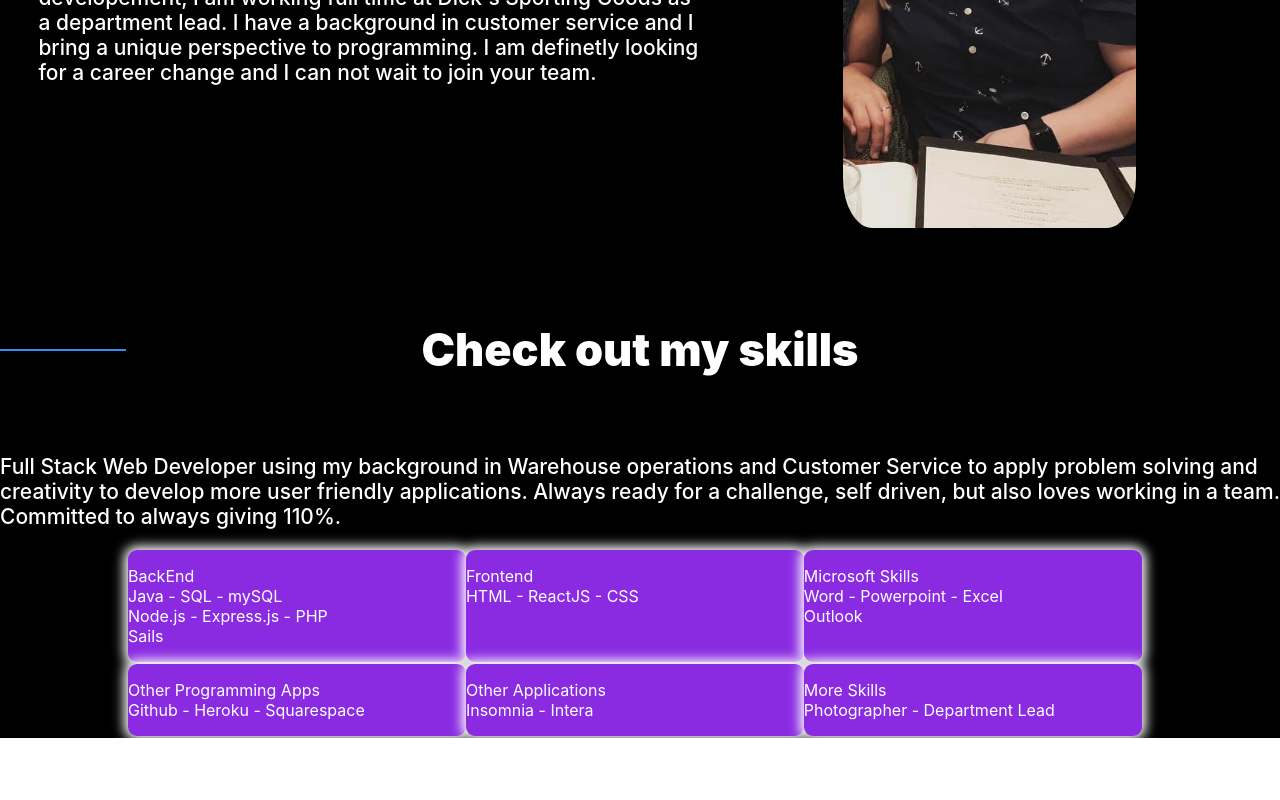
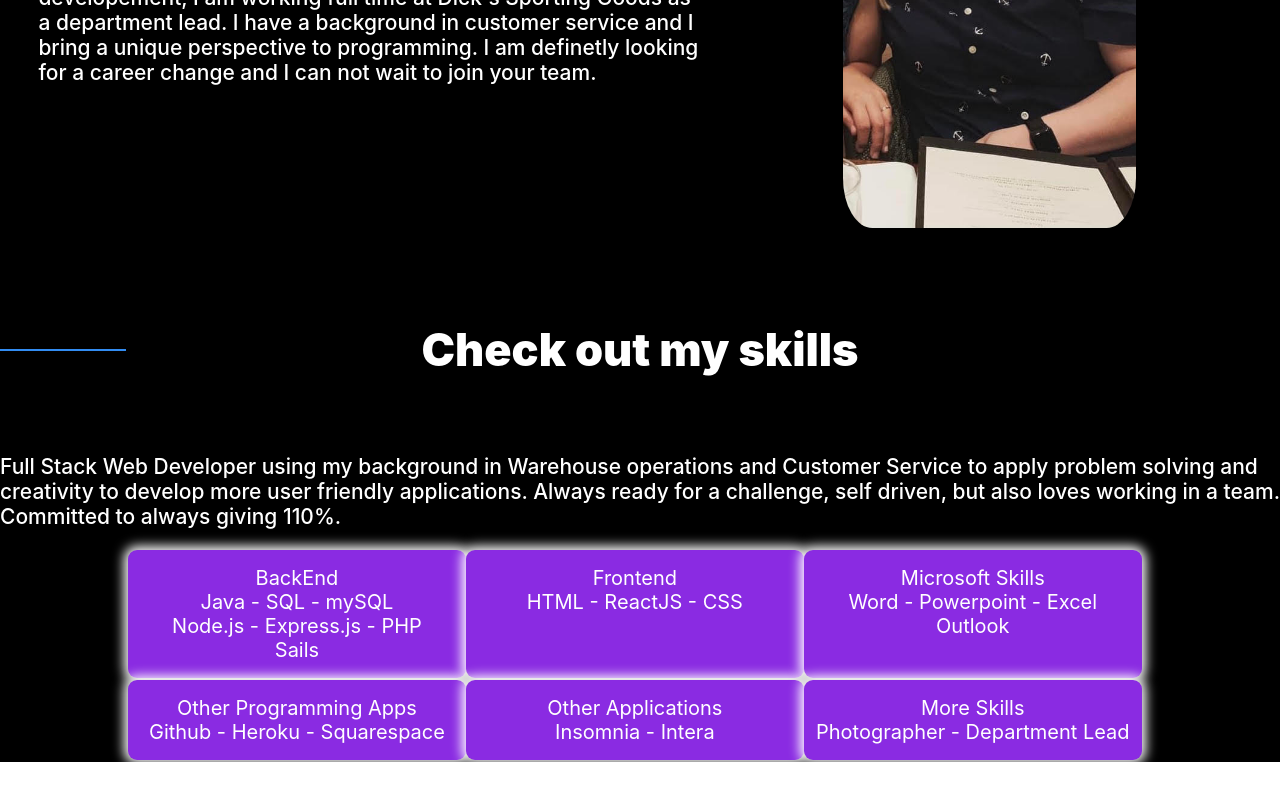
Before and after one commit to Hbrown16/React-Portfolio, a React (Create React App) app in the folder react-portfolio-haley/: page / in a window 1280 px wide. Shown: the part 1123-1923 px from the top of the page. Built offline with nearby package versions, Linux system fonts and the light colour scheme.

Commit message:
list styling con

```diff
--- a/react-portfolio-haley/src/components/Skills/Skills.module.css
+++ b/react-portfolio-haley/src/components/Skills/Skills.module.css
@@ -21,5 +21,10 @@
     box-shadow: 0 0 12px 4px white;
     border-radius: 9px;
     margin-bottom: 2px;
+}
 
+.Skills .List ul li {
+    display: flex;
+    justify-content: center;
+    font-size: 20px;
 }
```
